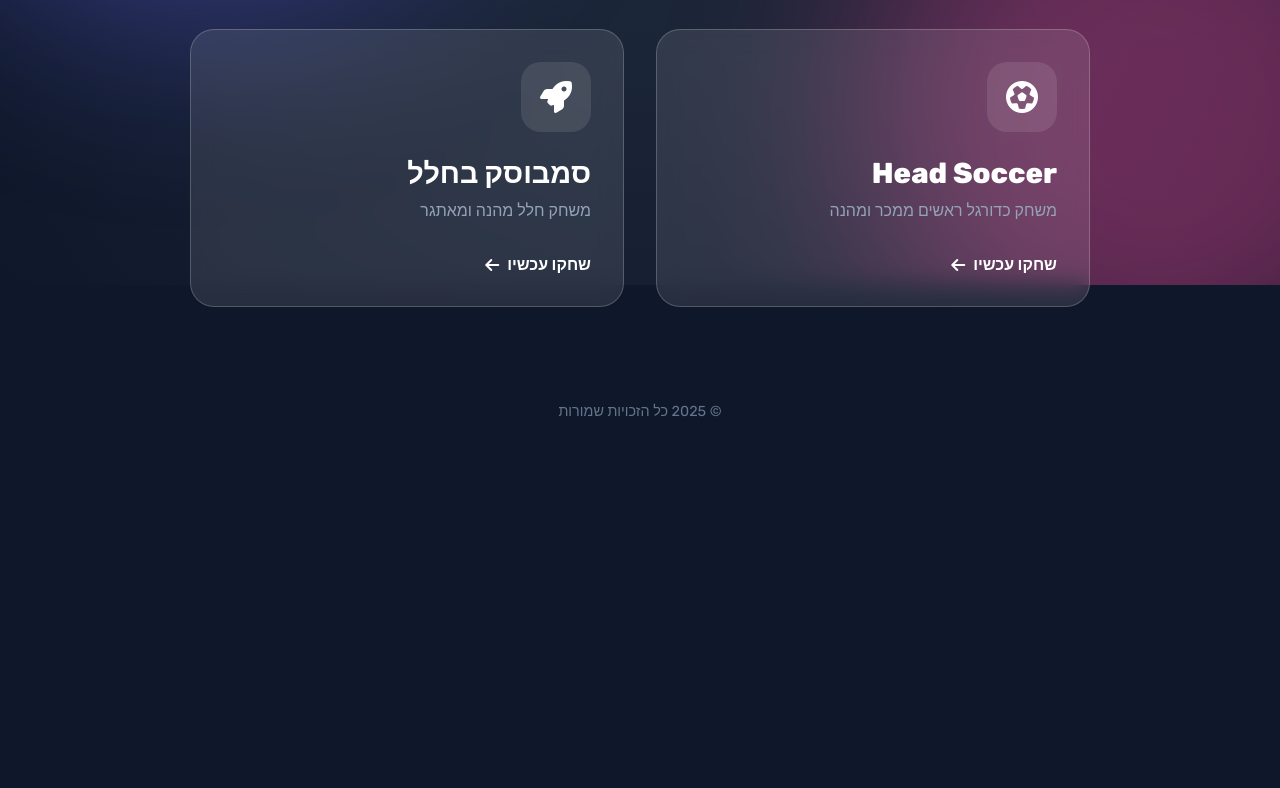
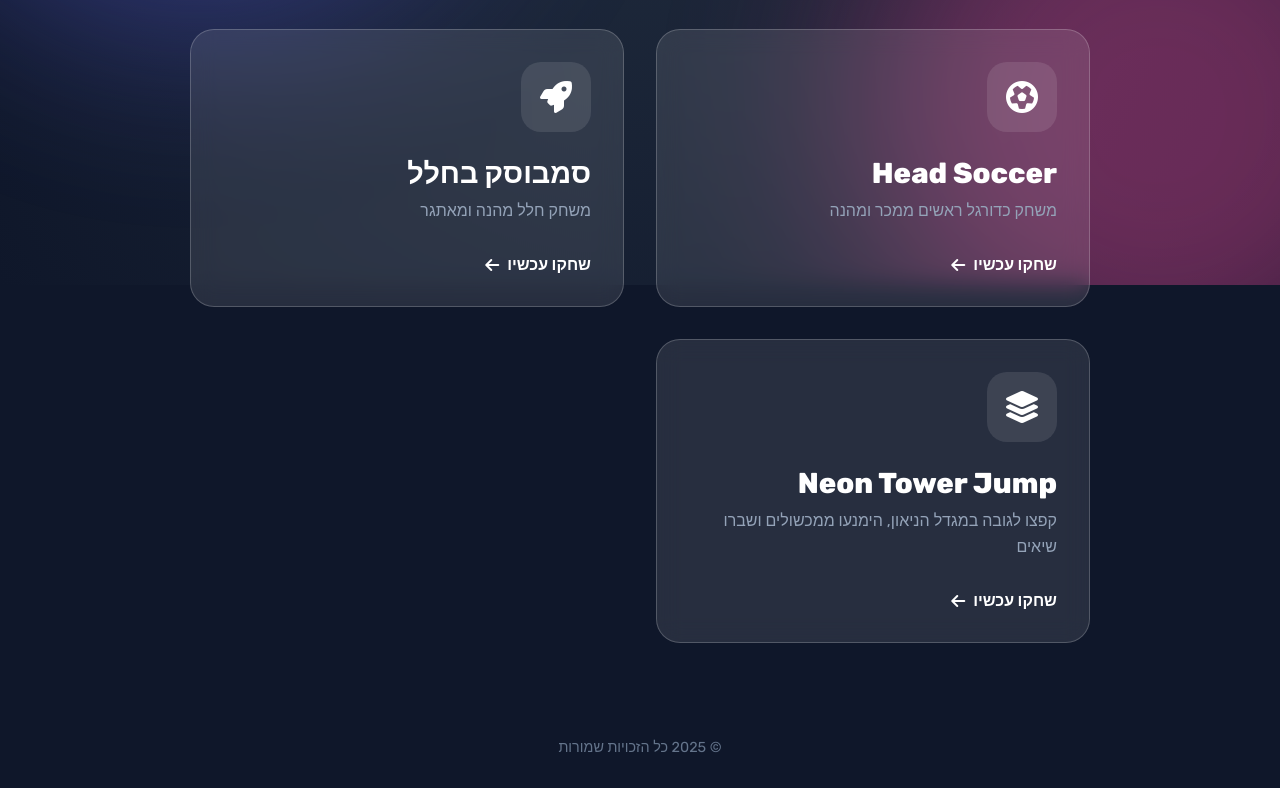
Before and after one commit to whoneedsaname-1/hub, a plain HTML site: page index.html in a window 1280 px wide. Shown: the part 515-1303 px from the top of the page. Before the commit the page ends 967 px from the top, so only its background shows below. Drawn offline with Linux system fonts and the light colour scheme.

Commit message:
Add files via upload
הוספת אתר

```diff
--- a/index.html
+++ b/index.html
@@ -79,6 +79,19 @@
                 </div>
                 <div class="card-bg"></div>
             </a>
+
+            <!-- Game 5: Neon Tower Jump -->
+            <a href="https://whoneedsaname-1.github.io/ice_jump/" class="game-card tower-card" target="_blank">
+                <div class="card-content">
+                    <div class="icon-wrapper">
+                        <i class="fa-solid fa-layer-group"></i>
+                    </div>
+                    <h2>Neon Tower Jump</h2>
+                    <p>קפצו לגובה במגדל הניאון, הימנעו ממכשולים ושברו שיאים</p>
+                    <span class="play-btn">שחקו עכשיו <i class="fa-solid fa-arrow-left"></i></span>
+                </div>
+                <div class="card-bg"></div>
+            </a>
         </div>
     </main>
 
--- a/style.css
+++ b/style.css
@@ -198,6 +198,18 @@ header p {
 
 .game-card:nth-child(2) {
     animation-delay: 0.4s;
+}
+
+.game-card:nth-child(3) {
+    animation-delay: 0.6s;
+}
+
+.game-card:nth-child(4) {
+    animation-delay: 0.8s;
+}
+
+.game-card:nth-child(5) {
+    animation-delay: 1.0s;
 }
 
 .game-card:hover {
```
